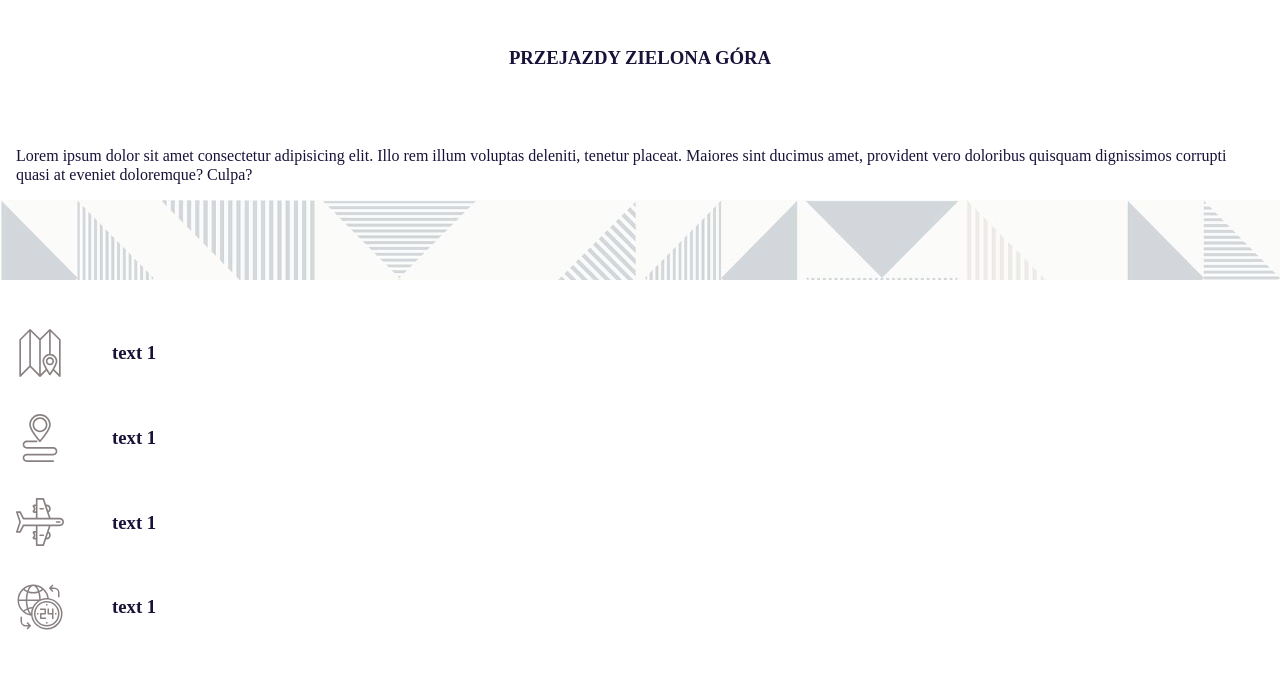
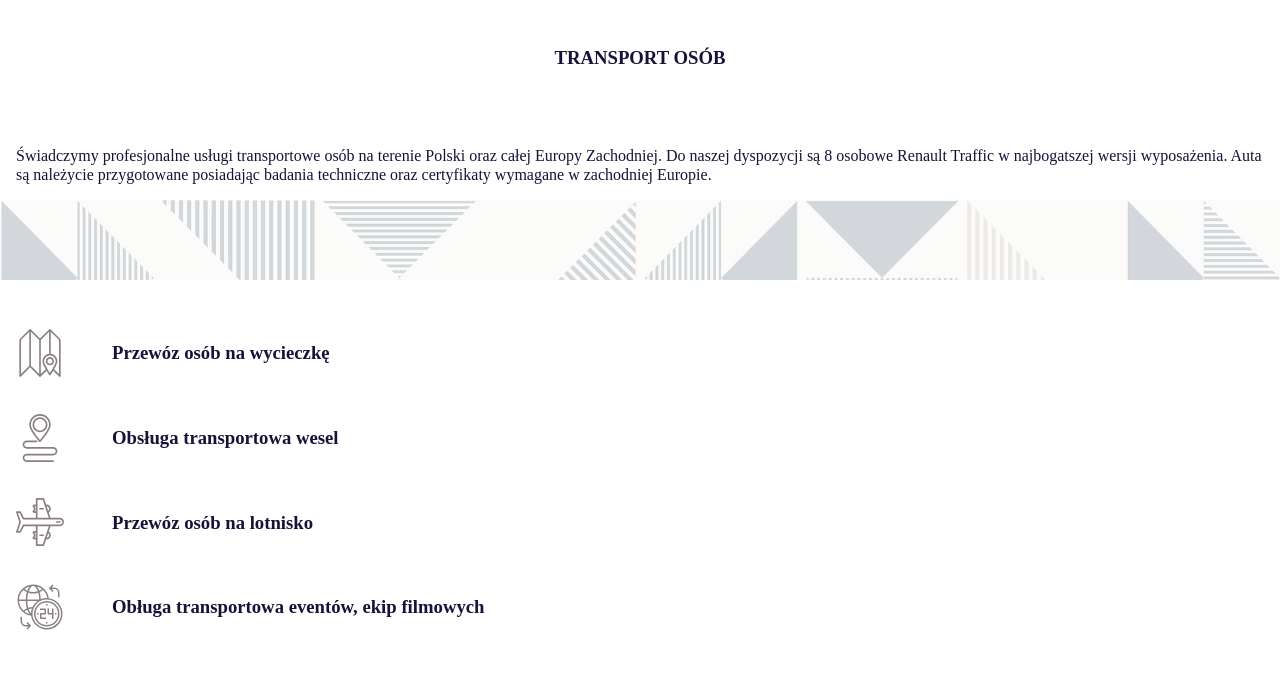
Before and after one commit to PiotrNazaruk/Proniko---react-website, a Gatsby site: page / in a window 1280 px wide. Shown: the part 800-1493 px from the top of the page. Built offline with nearby package versions, Linux system fonts and the light colour scheme; Gatsby itself is replaced by a stand-in of ours.

Commit message:
changing footer

```diff
--- a/src/components/Footer.js
+++ b/src/components/Footer.js
@@ -4,11 +4,9 @@ const Footer = () => {
     <footer className="footer">
       <div className="footer__contact">
       <ul className="footer__list">
-        <li><a href="tel:+509445208">509-445-280</a></li>
-        <li>ul.Kłodka Zielona Góra</li>
+
         <li>Proniko all rights reserved ©</li>
-        <li></li>
-        <li></li>
+
       </ul>
       </div>
       <div className="footer__icon-container"><div className="footer__fb-icon"></div></div>
--- a/src/pages/index.js
+++ b/src/pages/index.js
@@ -27,14 +27,11 @@ class IndexPage extends Component {
           </header>
           <section className="offer">
             <div className="offer__headline">
-              <h3>PRZEJAZDY ZIELONA GÓRA </h3>
+              <h3>TRANSPORT OSÓB</h3>
             </div>
             <div className="offer__text">
               <p>
-                Lorem ipsum dolor sit amet consectetur adipisicing elit. Illo
-                rem illum voluptas deleniti, tenetur placeat. Maiores sint
-                ducimus amet, provident vero doloribus quisquam dignissimos
-                corrupti quasi at eveniet doloremque? Culpa?
+                Świadczymy profesjonalne usługi transportowe osób na terenie Polski oraz całej Europy Zachodniej. Do naszej dyspozycji są 8 osobowe Renault Traffic w najbogatszej wersji wyposażenia. Auta są należycie przygotowane posiadając badania techniczne oraz certyfikaty wymagane w zachodniej Europie.
               </p>
             </div>
           </section>
@@ -43,25 +40,25 @@ class IndexPage extends Component {
             <div className="icons__box">
               <div className="icons__img icons__img--first"></div>
               <div className="icons__text">
-                <h3>text 1</h3>
+                <h3>Przewóz osób na wycieczkę</h3>
               </div>
             </div>
             <div className="icons__box">
               <div className="icons__img icons__img--second"></div>
               <div className="icons__text">
-                <h3>text 1</h3>
+                <h3>Obsługa transportowa wesel</h3>
               </div>
             </div>
             <div className="icons__box">
               <div className="icons__img icons__img--third"></div>
               <div className="icons__text">
-                <h3>text 1</h3>
+                <h3>Przewóz osób na lotnisko</h3>
               </div>
             </div>
             <div className="icons__box">
               <div className="icons__img icons__img--fourth"></div>
               <div className="icons__text">
-                <h3>text 1</h3>
+                <h3>Obługa transportowa eventów, ekip filmowych</h3>
               </div>
             </div>
           </section>
```
